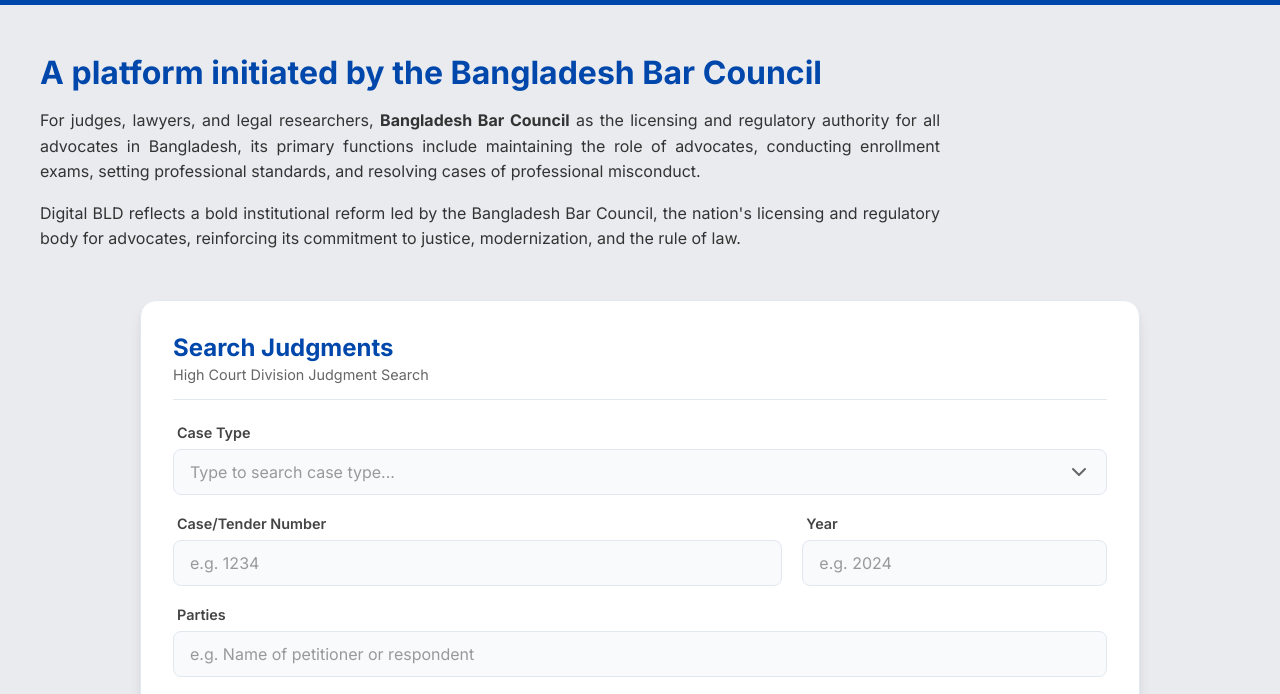
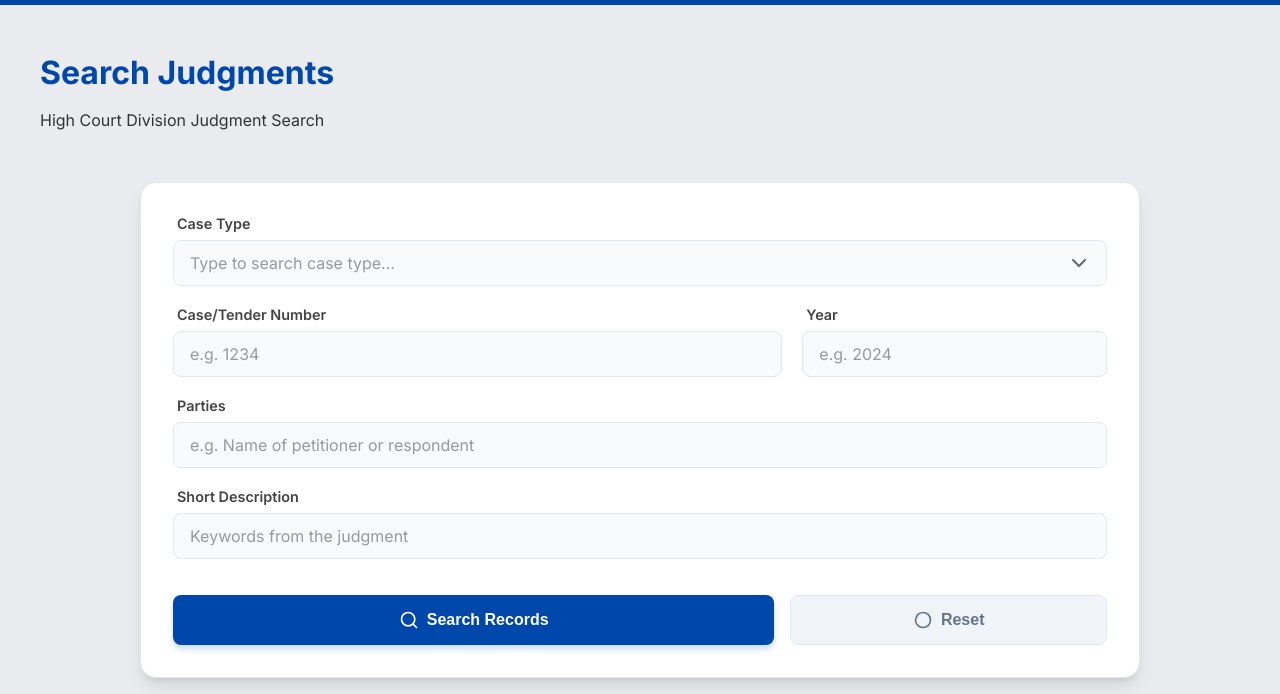
Before and after one commit to 1Sheikhhamza/case-search-app, a website: page index.html in a window 1280 px wide. Shown: the part 71-765 px from the top of the page. Drawn offline with Linux system fonts and the light colour scheme; a script that the page names is missing.

Commit message:
Update header text and remove duplicates

```diff
--- a/index.html
+++ b/index.html
@@ -46,21 +46,12 @@
         <!-- VIEW 1: SEARCH FORM -->
         <div id="search-view" class="view-section">
             <div class="hero-section">
-                <h2>A platform initiated by the Bangladesh Bar Council</h2>
-                <p>For judges, lawyers, and legal researchers, <strong>Bangladesh Bar Council</strong> as the licensing
-                    and
-                    regulatory authority for all advocates in Bangladesh, its primary functions include maintaining the
-                    role
-                    of advocates, conducting enrollment exams, setting professional standards, and resolving cases of
-                    professional misconduct.</p>
-                <p>Digital BLD reflects a bold institutional reform led by the Bangladesh Bar Council, the nation's
-                    licensing and regulatory body for advocates, reinforcing its commitment to justice, modernization,
-                    and
-                    the rule of law.</p>
+                <h2>Search Judgments</h2>
+                <p>High Court Division Judgment Search</p>
             </div>
 
             <div class="search-card">
-                <div class="card-header">
+                <div class="card-header" style="display: none;">
                     <h3>Search Judgments</h3>
                     <p>High Court Division Judgment Search</p>
                 </div>
```
